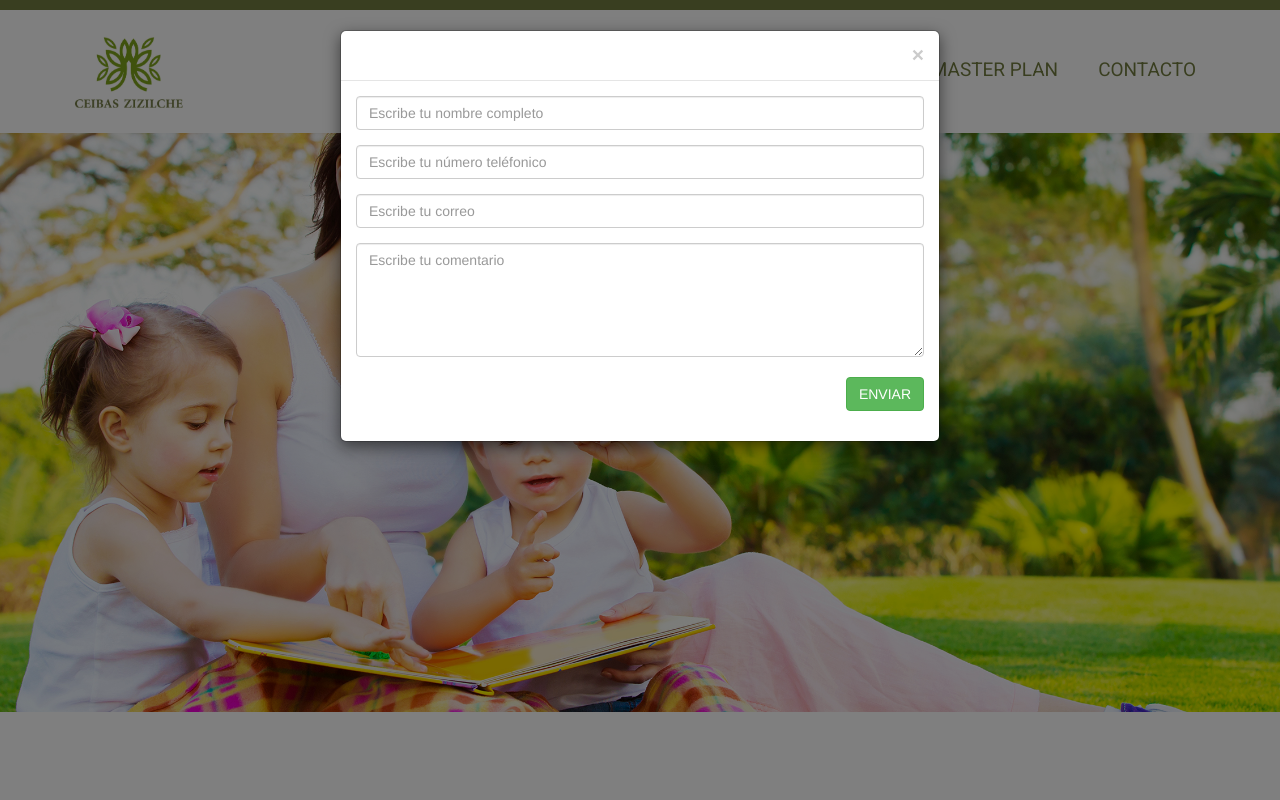
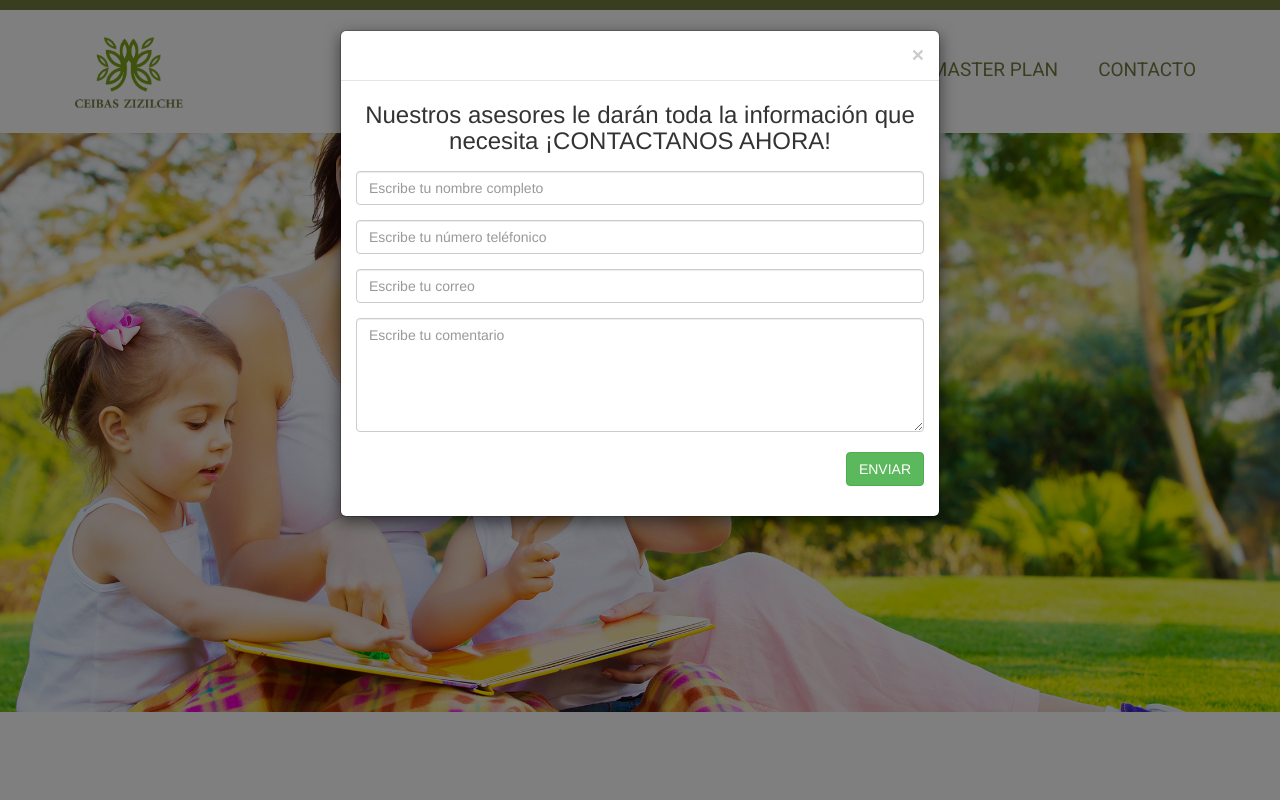
Before and after one commit to esteban1234/ceibas, a PHP site: page / in a window 1280 px wide, after a click on "¡COTIZA TU LOTE AHORA!". Run offline with PHP 8.4, Linux system fonts and the light colour scheme; some libraries are stand-ins or nearby versions; some web fonts are replaced.

Commit message:
anexo de h3 al modal

```diff
--- a/index.php
+++ b/index.php
@@ -318,8 +318,11 @@
           <!-- <h4 class="modal-title">Modal Header</h4> -->
         </div>
         <div class="modal-body">
+          <h3 style="margin-top: 1%;margin-bottom: 3%; text-align: center;">Nuestros asesores le darán toda la información que necesita ¡CONTACTANOS AHORA!</h3>
           <form id="contact" method="post" class="form" role="form">
+
 <div class="row">
+
 <div class=" col-md-12 form-group">
   <!-- <label for="">Nombre</label> -->
 <input class="form-control" id="name" name="name" placeholder="Escribe tu nombre completo" type="text" required  />
```
